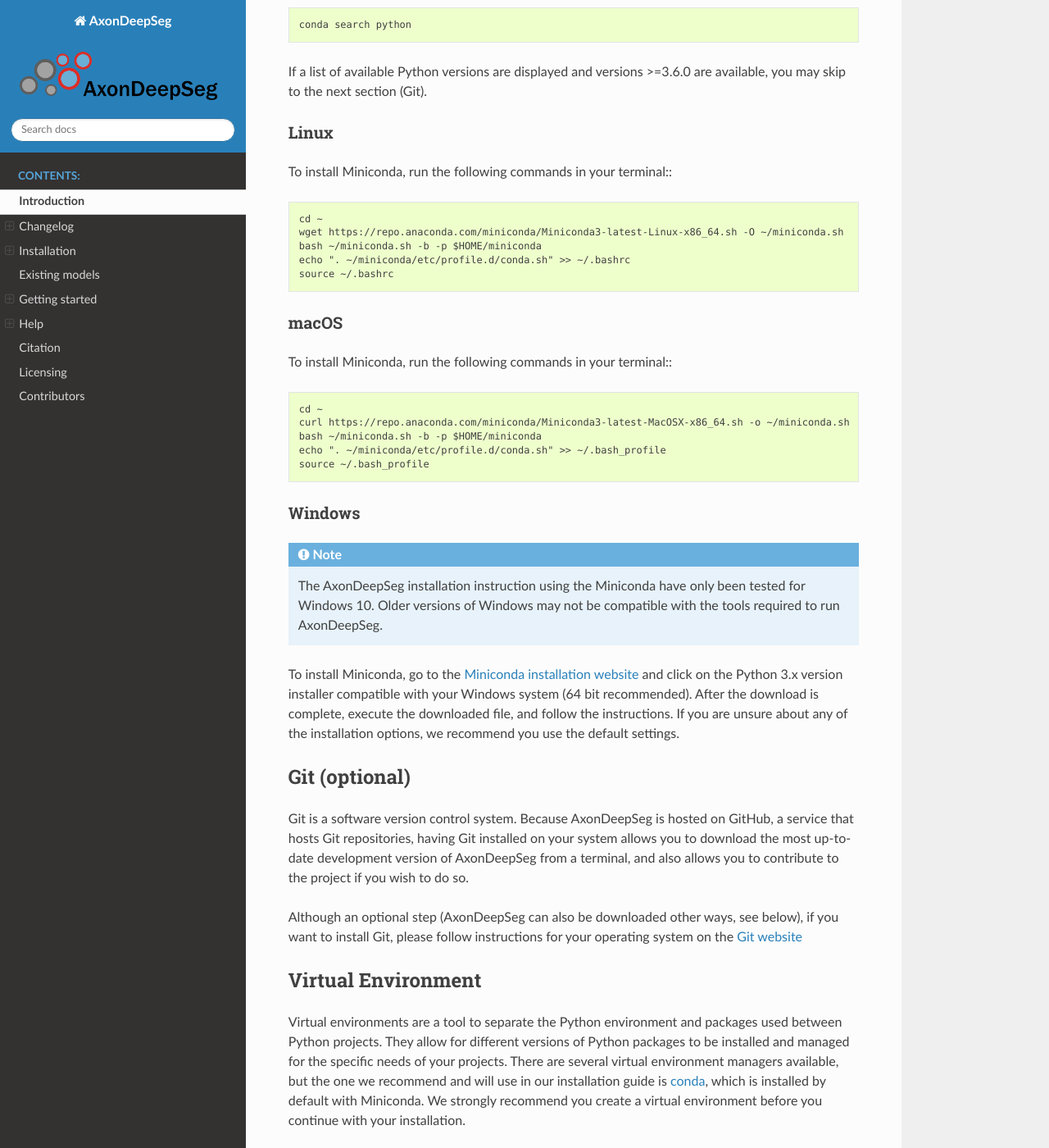
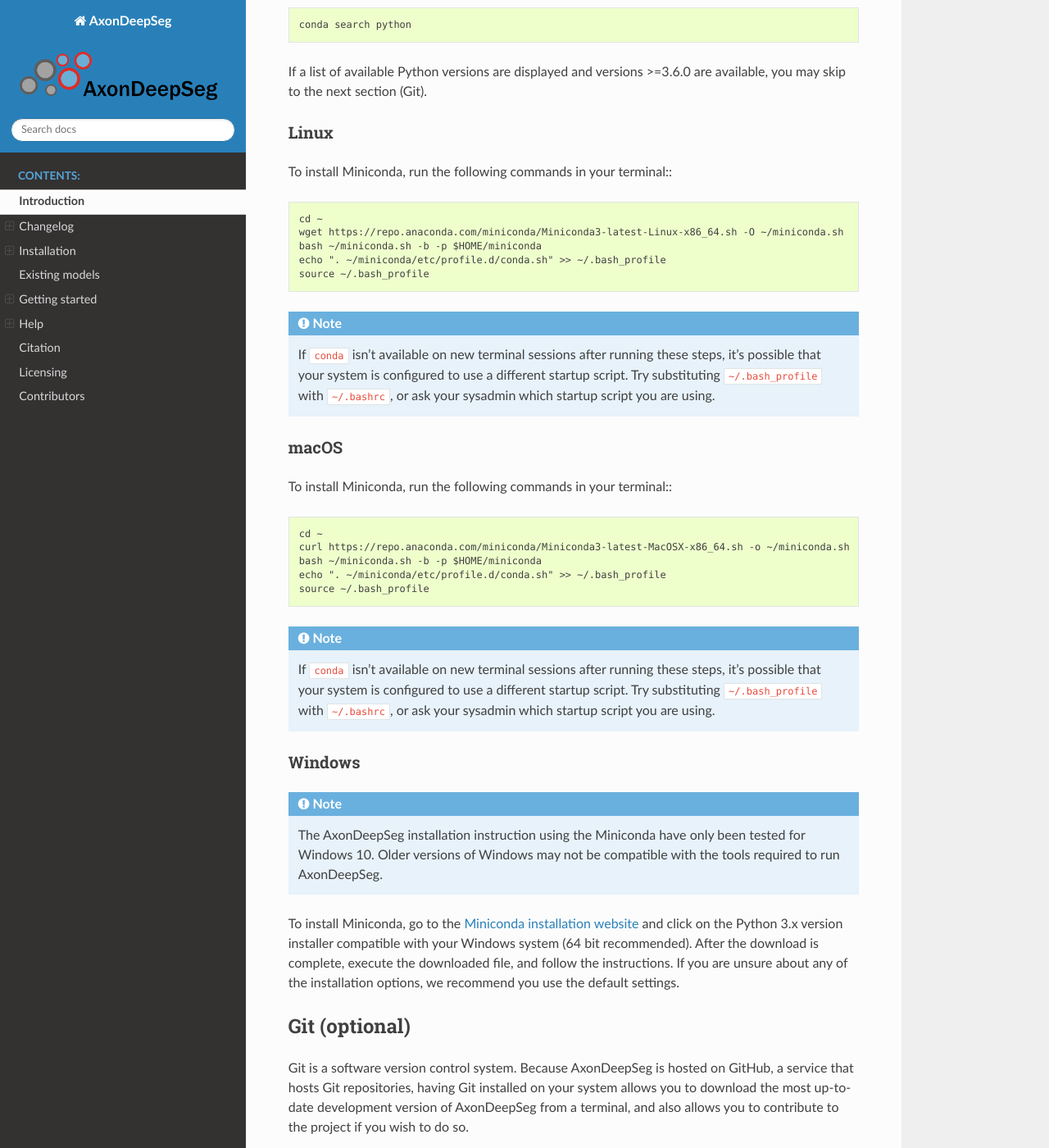
Before and after one commit to axondeepseg/axondeepseg, a Sphinx documentation site: the page built from docs/source/documentation.rst, in a window 1280 px wide and 1400 px high, scrolled down 2966 px. Shown: the whole window at 82% size. Built offline with Sphinx 7.4.7 and the Read the Docs theme 2.0.0, drawn with Linux system fonts in a browser that asks for light colours.

Commit message:
Change default installation instruction to use .bash_profile, and add note about alternative startup scripts

```diff
--- a/docs/source/documentation.rst
+++ b/docs/source/documentation.rst
@@ -126,8 +126,11 @@ To install Miniconda, run the following commands in your terminal:::
     cd ~
     wget https://repo.anaconda.com/miniconda/Miniconda3-latest-Linux-x86_64.sh -O ~/miniconda.sh
     bash ~/miniconda.sh -b -p $HOME/miniconda
-    echo ". ~/miniconda/etc/profile.d/conda.sh" >> ~/.bashrc
-    source ~/.bashrc
+    echo ". ~/miniconda/etc/profile.d/conda.sh" >> ~/.bash_profile
+    source ~/.bash_profile
+
+.. NOTE ::
+   If ``conda`` isn't available on new terminal sessions after running these steps, it's possible that your system is configured to use a different startup script. Try substituting ``~/.bash_profile`` with ``~/.bashrc``, or ask your sysadmin which startup script you are using.
 
 macOS
 ~~~~~~~~~~~~~~~~~~~~~~~~~~~~~~~~~~~~~~~~~~~~~~~~~~~~~~~~~~~~~~~~~~~~~~~~~~~~~~
@@ -139,6 +142,9 @@ To install Miniconda, run the following commands in your terminal:::
     bash ~/miniconda.sh -b -p $HOME/miniconda
     echo ". ~/miniconda/etc/profile.d/conda.sh" >> ~/.bash_profile
     source ~/.bash_profile
+
+.. NOTE ::
+   If ``conda`` isn't available on new terminal sessions after running these steps, it's possible that your system is configured to use a different startup script. Try substituting ``~/.bash_profile`` with ``~/.bashrc``, or ask your sysadmin which startup script you are using.
 
 Windows
 ~~~~~~~~~~~~~~~~~~~~~~~~~~~~~~~~~~~~~~~~~~~~~~~~~~~~~~~~~~~~~~~~~~~~~~~~~~~~~~
```
